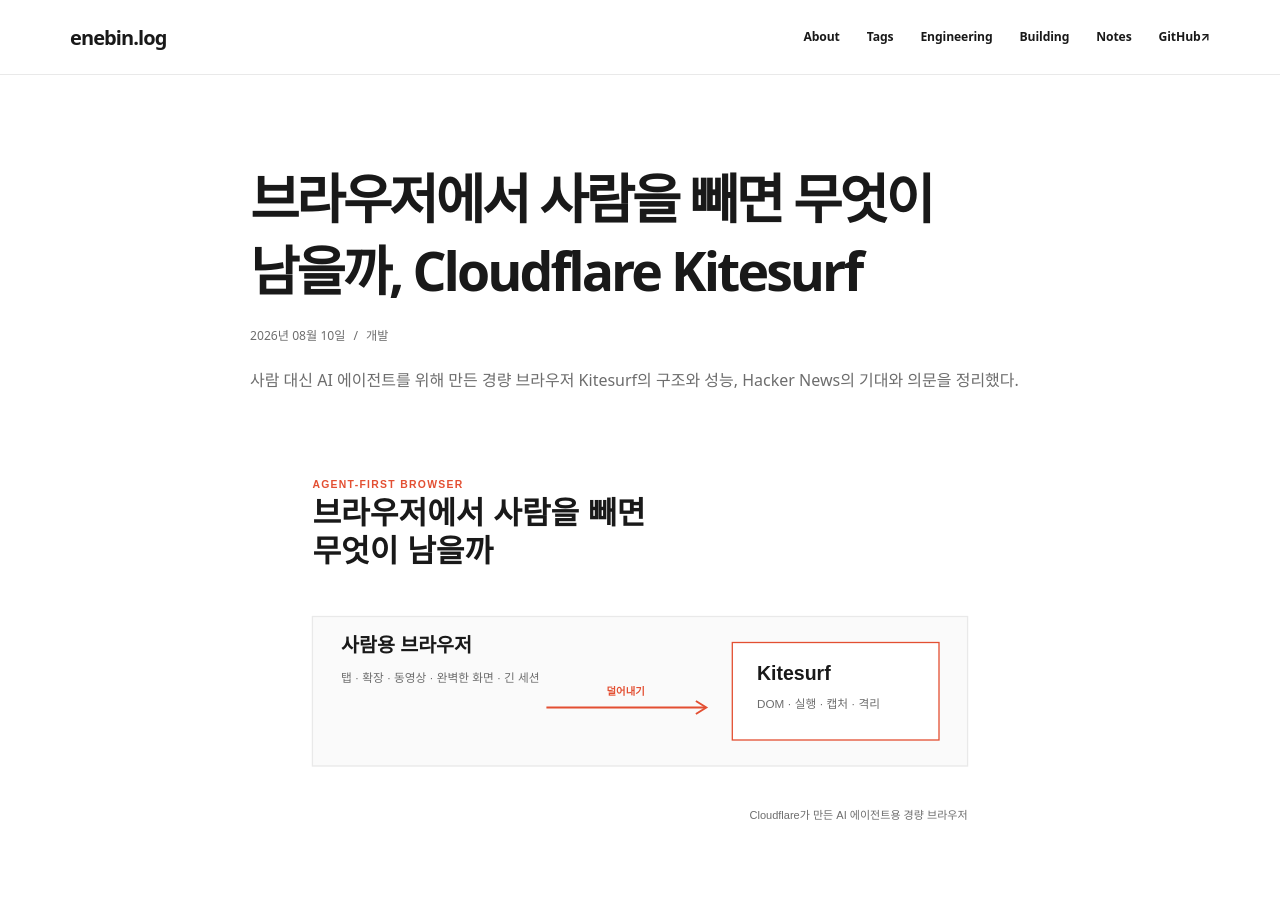
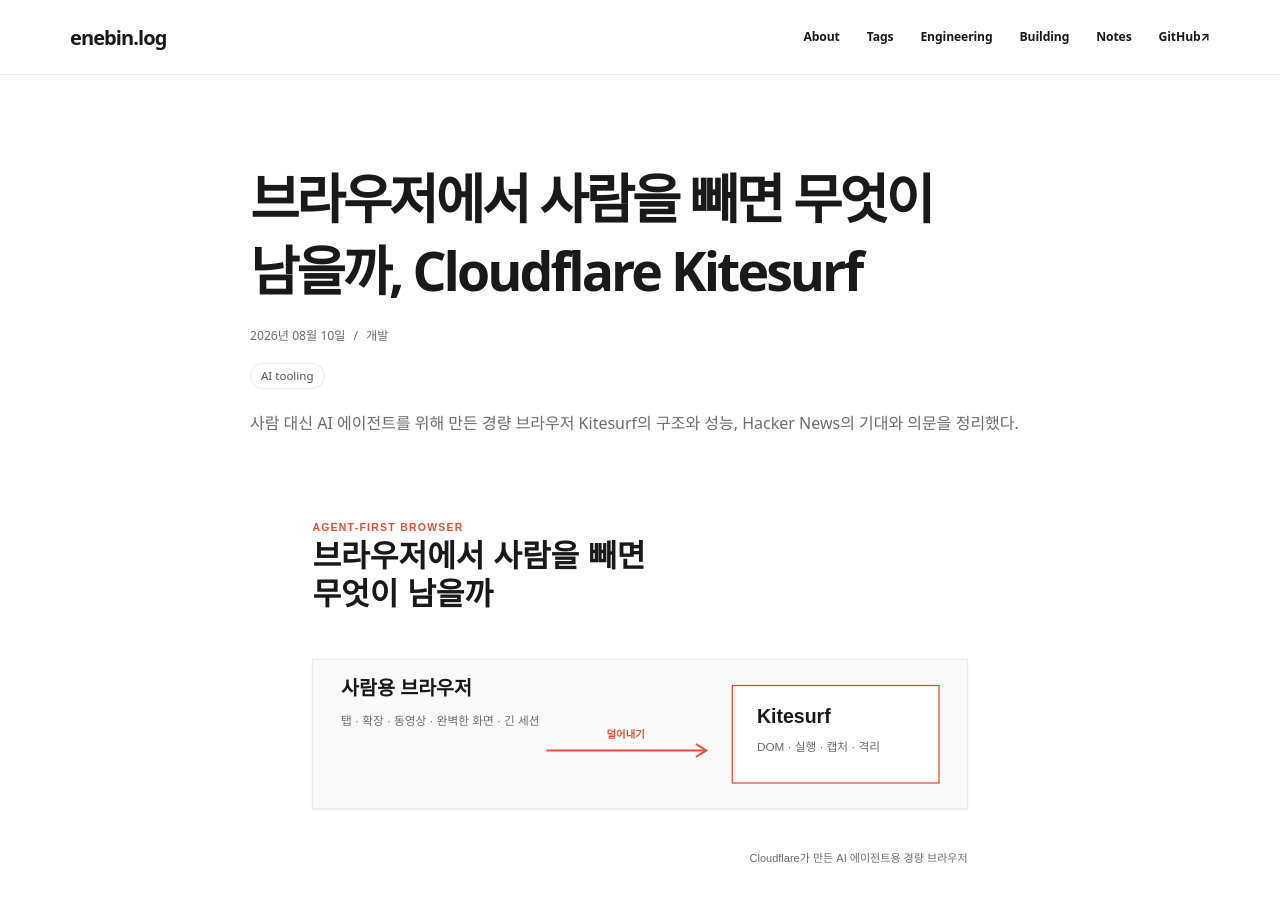
Before and after one commit to enebin/enebin.github.io, a Jekyll site: the page built from _posts/2026-08-10-kitesurf-agent-browser.md, in a window 1280 px wide and 900 px high. Built offline with Jekyll 4.4.1, drawn with Linux system fonts in a browser that asks for light colours; some web fonts are replaced; comment, search, counter and statistics services are not loaded.

Commit message:
docs: Kitesurf 글에 AI tooling 태그 추가

```diff
--- a/_posts/2026-08-10-kitesurf-agent-browser.md
+++ b/_posts/2026-08-10-kitesurf-agent-browser.md
@@ -2,6 +2,8 @@
 title: 브라우저에서 사람을 빼면 무엇이 남을까, Cloudflare Kitesurf
 description: 사람 대신 AI 에이전트를 위해 만든 경량 브라우저 Kitesurf의 구조와 성능, Hacker News의 기대와 의문을 정리했다.
 category: 개발
+tags:
+  - AI tooling
 reading_time: 9분
 image: /assets/images/kitesurf-agent-browser-cover.svg
 ---
```
